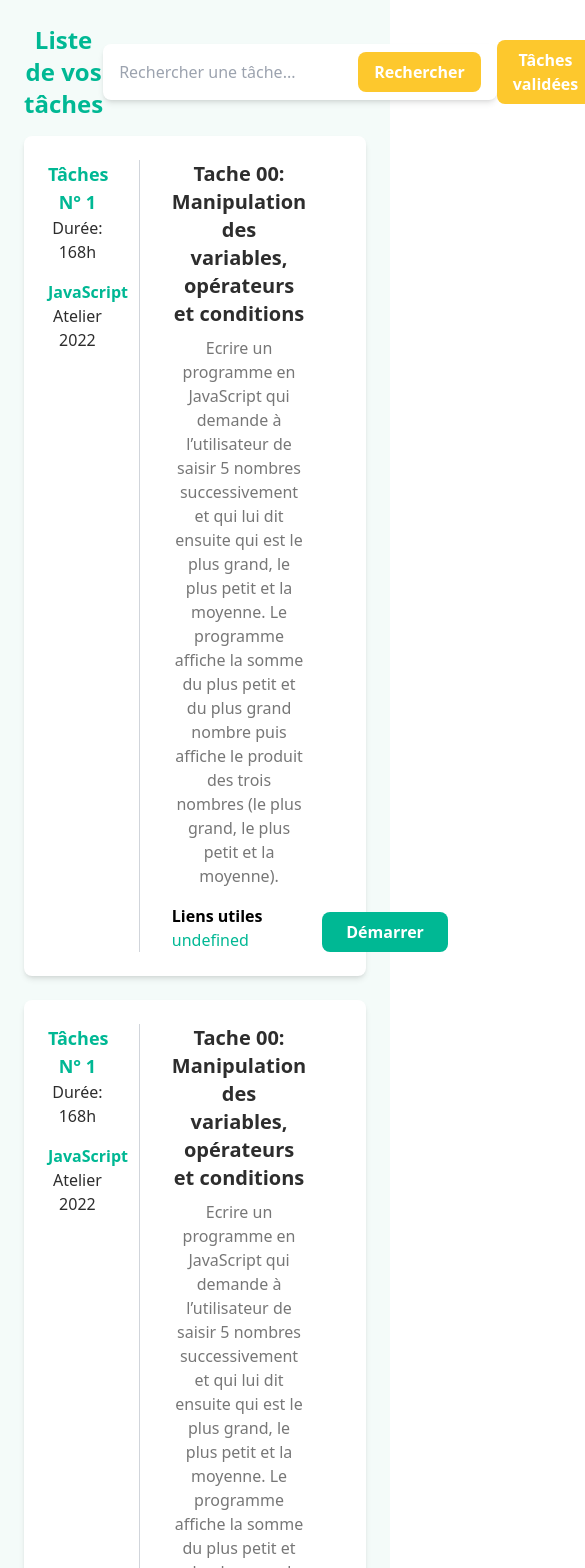
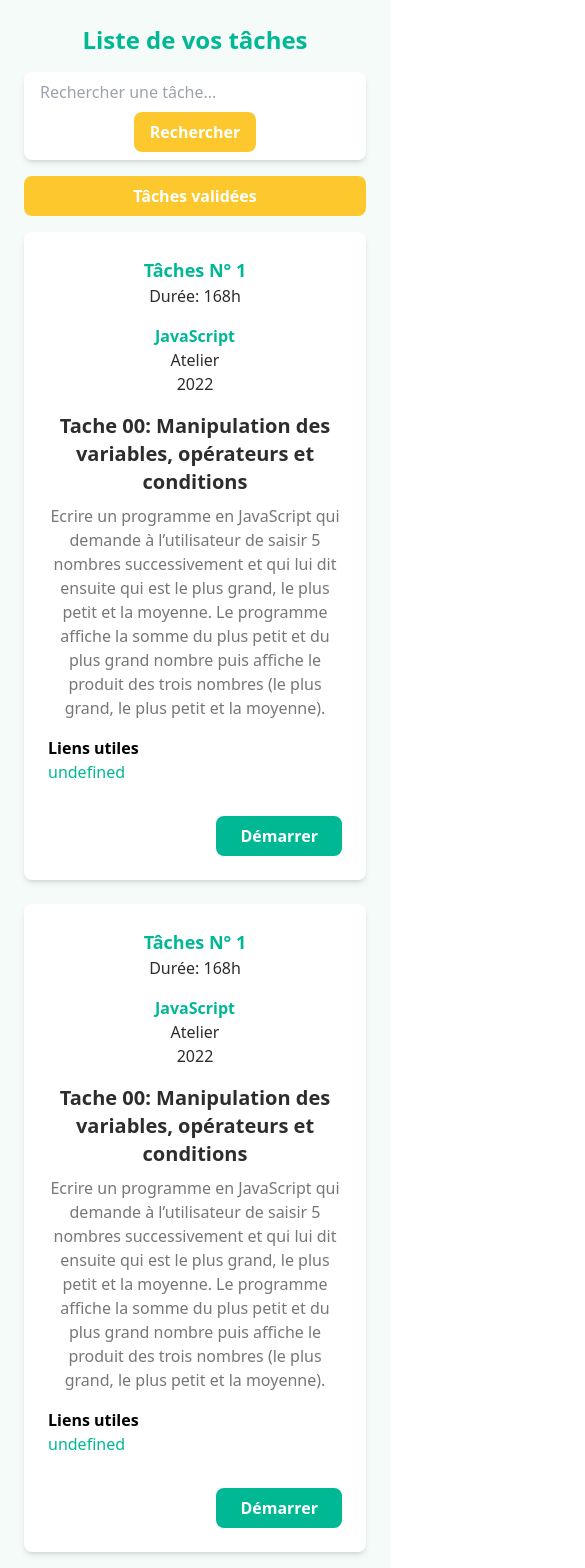
Before and after one commit to MariamaBalde/Tache21-E-Learning-app, a React (Create React App) app: page / in a window 390 px wide. Shown: the top 1568 px of the page, 585 px wide, since content can reach past the window. Built offline with nearby package versions, Linux system fonts and the light colour scheme.

Commit message:
integration de la responsivite

```diff
--- a/src/Composants/ApprenantsComposants/Taches.js
+++ b/src/Composants/ApprenantsComposants/Taches.js
@@ -26,36 +26,36 @@ export const Taches = () => {
   return (
     <div className="p-6 bg-secondaryGreen min-h-screen relative">
       {/* Conteneur pour aligner le titre, la recherche et le bouton */}
-      <div className="flex justify-between items-center mb-4">
-        {/* Titre  */}
-        <h2 className="text-2xl font-semibold text-primaryGreen">Liste de vos tâches</h2>
+      <div className="flex flex-col md:flex-row justify-between items-center mb-4">
+        {/* Titre */}
+        <h2 className="text-2xl font-semibold text-primaryGreen mb-4 md:mb-0">Liste de vos tâches</h2>
 
         {/* Champ de recherche */}
-        <div className="flex items-center bg-white rounded-lg shadow-md px-4 py-2">
+        <div className="flex flex-col sm:flex-row items-center bg-white rounded-lg shadow-md px-4 py-2 w-full md:w-auto mb-4 md:mb-0">
           <input
             type="text"
-            className="outline-none bg-transparent text-textDark"
+            className="outline-none bg-transparent text-textDark w-full md:w-auto"
             placeholder="Rechercher une tâche..."
             value={searchTerm}
             onChange={handleSearch}
           />
-          <button className="bg-buttonYellow text-white font-semibold py-2 px-4 rounded-lg hover:bg-yellow-600 ml-2">
+          <button className="bg-buttonYellow text-white font-semibold py-2 px-4 rounded-lg hover:bg-yellow-600 mt-2 sm:mt-0 sm:ml-2">
             Rechercher
           </button>
         </div>
 
-        {/* Bouton de validation*/}
-        <button className="bg-buttonYellow text-white font-semibold py-2 px-4 rounded-lg hover:bg-yellow-600">
+        {/* Bouton de validation */}
+        <button className="bg-buttonYellow text-white font-semibold py-2 px-4 rounded-lg hover:bg-yellow-600 w-full md:w-auto">
           Tâches validées
         </button>
       </div>
 
-      {/* Conteneur des cartes avec un espace entre les cartes */}
+      {/* Conteneur des cartes */}
       <div className="flex flex-col gap-6">
-        {/* Carte de tâche */}
-        <div className="bg-white rounded-lg shadow-md p-6 flex gap-4">
+        {/* Première carte de tâche */}
+        <div className="bg-white rounded-lg shadow-md p-6 flex flex-col md:flex-row gap-4">
           {/* Section gauche */}
-          <div className="w-1/5 text-textDark">
+          <div className="w-full md:w-1/5 text-textDark">
             <p className="text-lg font-bold text-primaryGreen">Tâches N° {task.number}</p>
             <p>Durée: {task.duration}</p>
             <p className="mt-4 font-semibold text-primaryGreen">{task.syllabus}</p>
@@ -64,17 +64,14 @@ export const Taches = () => {
           </div>
 
           {/* Ligne de séparation verticale */}
-          <div className="border-l border-gray-300 mx-4"></div>
+          <div className="border-l border-gray-300 mx-4 hidden md:block"></div>
 
-          {/* Section centrale*/}
+          {/* Section centrale */}
           <div className="flex-1 flex flex-col justify-between">
-            {/* Titre et description */}
             <div>
               <h3 className="text-xl font-semibold text-textDark">{task.title}</h3>
               <p className="text-textLight mt-2">{task.description}</p>
             </div>
-
-            {/* Liens utiles placés */}
             <div className="mt-4">
               <p className="font-semibold text-left">Liens utiles</p>
               <p className="text-left text-primaryGreen">{task.usefulLinks}</p>
@@ -83,16 +80,16 @@ export const Taches = () => {
 
           {/* Section droite */}
           <div className="flex flex-col items-end">
-            <button className="bg-primaryGreen text-white font-semibold py-2 px-6 rounded-lg hover:bg-green-700 mt-auto">
+            <button className="bg-primaryGreen text-white font-semibold py-2 px-6 rounded-lg hover:bg-green-700 mt-4 md:mt-auto">
               Démarrer
             </button>
           </div>
         </div>
 
-        {/* Ajoutez d'autres cartes ici en répétant le même modèle */}
-        <div className="bg-white rounded-lg shadow-md p-6 flex gap-4">
+        {/* Deuxième carte de tâche */}
+        <div className="bg-white rounded-lg shadow-md p-6 flex flex-col md:flex-row gap-4">
           {/* Section gauche */}
-          <div className="w-1/5 text-textDark">
+          <div className="w-full md:w-1/5 text-textDark">
             <p className="text-lg font-bold text-primaryGreen">Tâches N° {task.number}</p>
             <p>Durée: {task.duration}</p>
             <p className="mt-4 font-semibold text-primaryGreen">{task.syllabus}</p>
@@ -101,17 +98,14 @@ export const Taches = () => {
           </div>
 
           {/* Ligne de séparation verticale */}
-          <div className="border-l border-gray-300 mx-4"></div>
+          <div className="border-l border-gray-300 mx-4 hidden md:block"></div>
 
           {/* Section centrale */}
           <div className="flex-1 flex flex-col justify-between">
-            {/* Titre et description */}
             <div>
               <h3 className="text-xl font-semibold text-textDark">{task.title}</h3>
               <p className="text-textLight mt-2">{task.description}</p>
             </div>
-
-            {/* Liens utiles */}
             <div className="mt-4">
               <p className="font-semibold text-left">Liens utiles</p>
               <p className="text-left text-primaryGreen">{task.usefulLinks}</p>
@@ -120,12 +114,11 @@ export const Taches = () => {
 
           {/* Section droite */}
           <div className="flex flex-col items-end">
-            <button className="bg-primaryGreen text-white font-semibold py-2 px-6 rounded-lg hover:bg-green-700 mt-auto">
+            <button className="bg-primaryGreen text-white font-semibold py-2 px-6 rounded-lg hover:bg-green-700 mt-4 md:mt-auto">
               Démarrer
             </button>
           </div>
         </div>
-
       </div>
     </div>
   );
```
